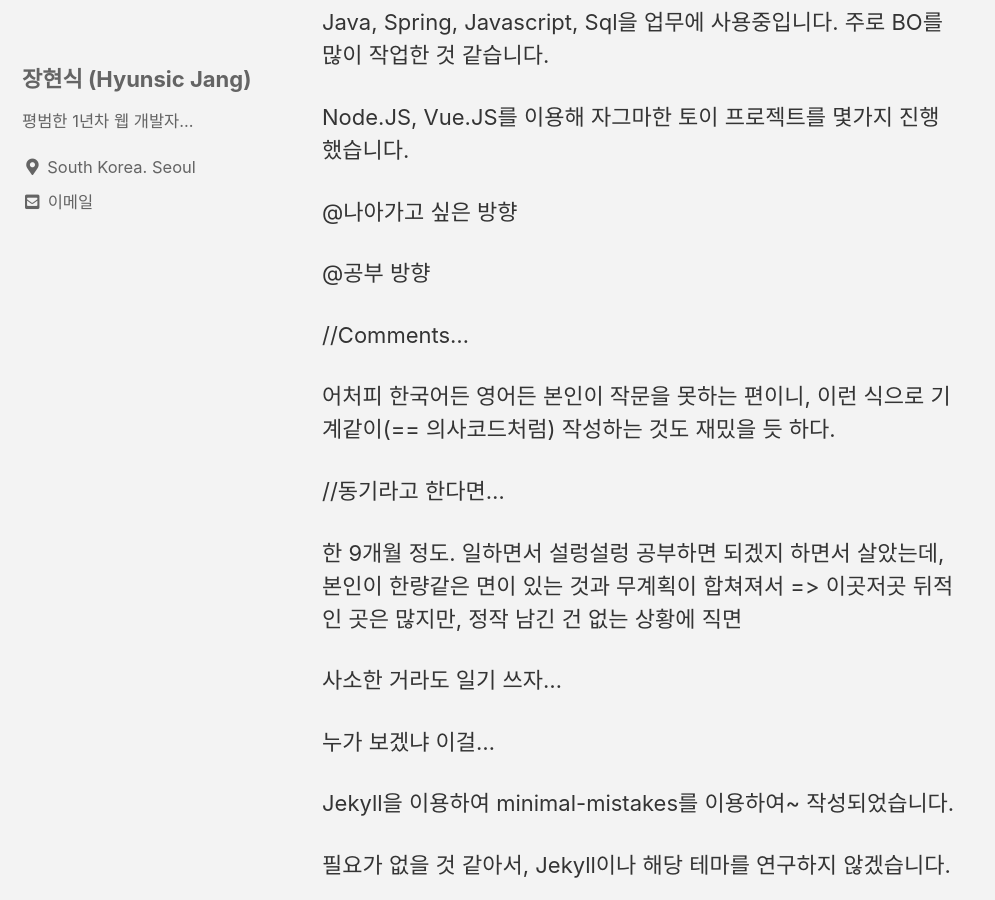
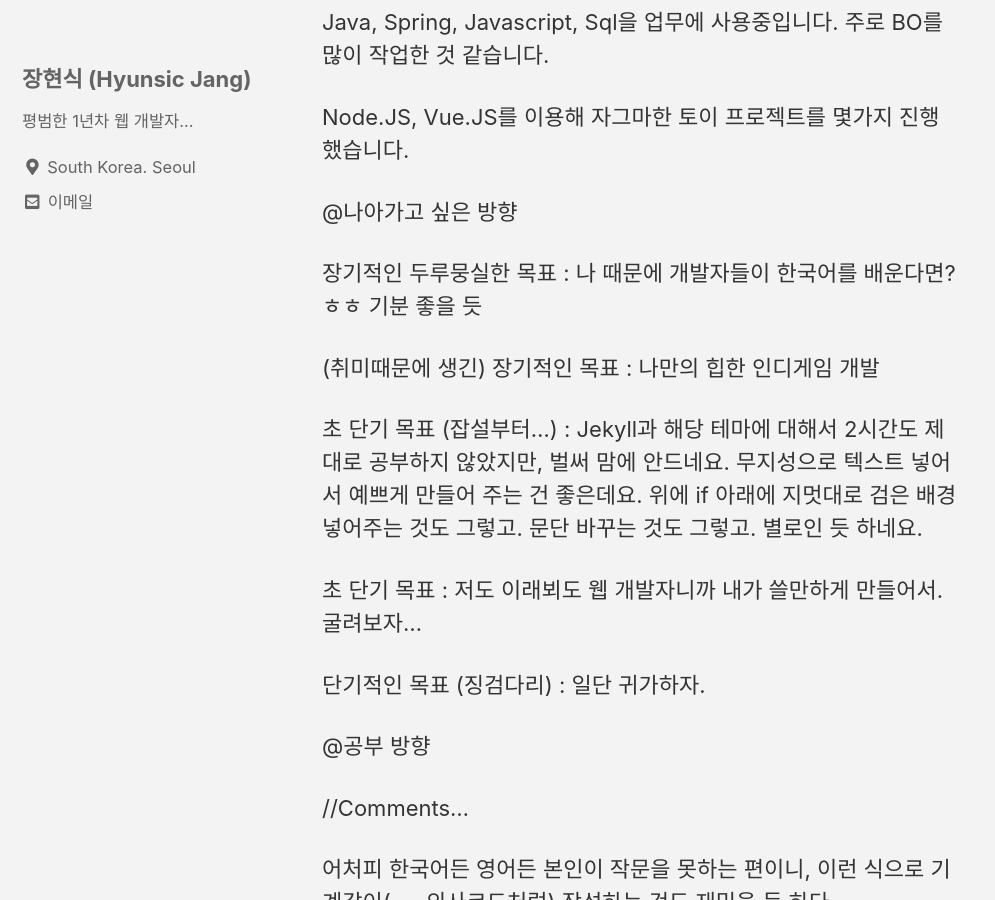
Before and after one commit to dmqkuku/jhsPage, a Jekyll site: the page built from _posts/2022-03-22-test.markdown, in a window 1280 px wide and 900 px high, scrolled down 1088 px. Shown: the whole window, without its empty margins (0-995 px from the left). Built offline with Jekyll 4.4.1, drawn with Linux system fonts in a browser that asks for light colours; cached includes are drawn as plain includes; comment, search, counter and statistics services are not loaded.

Commit message:
일기 추가

```diff
--- a/_posts/2022-03-22-test.markdown
+++ b/_posts/2022-03-22-test.markdown
@@ -38,6 +38,15 @@ Node.JS, Vue.JS를 이용해 자그마한 토이 프로젝트를 몇가지 진
 
 @나아가고 싶은 방향
 
+장기적인 두루뭉실한 목표 : 나 때문에 개발자들이 한국어를 배운다면? ㅎㅎ 기분 좋을 듯
+
+(취미때문에 생긴) 장기적인 목표 : 나만의 힙한 인디게임 개발
+
+초 단기 목표 (잡설부터...) : Jekyll과 해당 테마에 대해서 2시간도 제대로 공부하지 않았지만, 벌써 맘에 안드네요. 무지성으로 텍스트 넣어서 예쁘게 만들어 주는 건 좋은데요. 위에 if 아래에 지멋대로 검은 배경 넣어주는 것도 그렇고. 문단 바꾸는 것도 그렇고. 별로인 듯 하네요.
+
+초 단기 목표 : 저도 이래뵈도 웹 개발자니까 내가 쓸만하게 만들어서. 굴려보자...
+
+단기적인 목표 (징검다리) : 일단 귀가하자.
 
 @공부 방향
 
```
